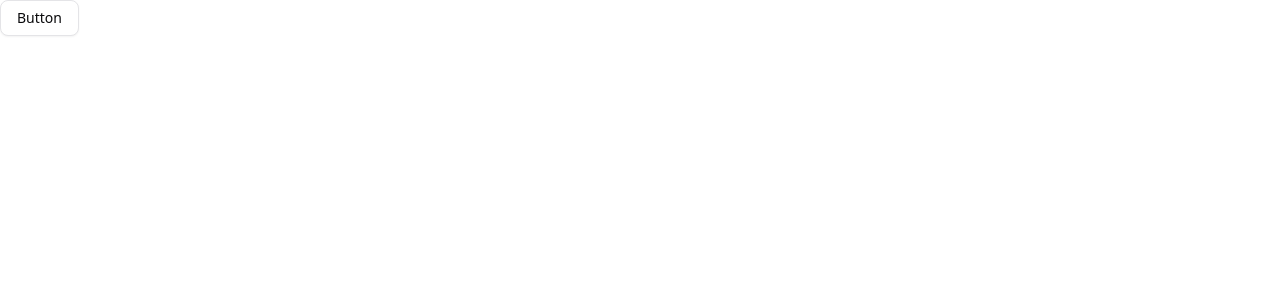
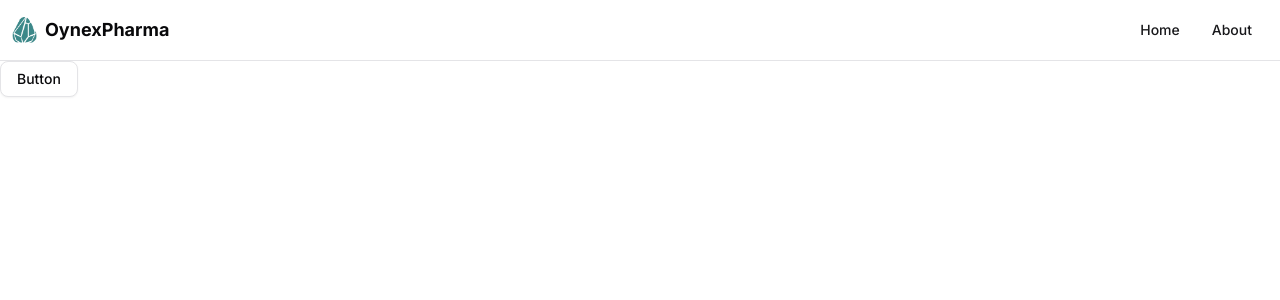
Before and after one commit to Lumix-projects/oynex, a Next.js app: page / in a window 1280 px wide. Shown: the top 300 px of the page. Built offline with nearby package versions, Linux system fonts and the light colour scheme.

Commit message:
add font inter

```diff
--- a/src/app/globals.css
+++ b/src/app/globals.css
@@ -4,6 +4,7 @@
 @custom-variant dark (&:is(.dark *));
 
 @theme inline {
+  --font-inter: var(--font-inter);
   --color-main: var(--main);
   --color-background: var(--background);
   --color-foreground: var(--foreground);
--- a/src/app/layout.tsx
+++ b/src/app/layout.tsx
@@ -1,15 +1,11 @@
 import type { Metadata } from "next";
-import { Geist, Geist_Mono } from "next/font/google";
+import { Inter } from "next/font/google";
 import "./globals.css";
 import { ThemeProvider } from "next-themes";
+import Navbar from "@/components/shared/Navbar";
 
-const geistSans = Geist({
-  variable: "--font-geist-sans",
-  subsets: ["latin"],
-});
-
-const geistMono = Geist_Mono({
-  variable: "--font-geist-mono",
+const inter = Inter({
+  variable: "--font-inter",
   subsets: ["latin"],
 });
 
@@ -25,16 +21,15 @@ export default function RootLayout({
 }>) {
   return (
     <html lang="en" suppressHydrationWarning>
-      <body
-        className={`${geistSans.variable} ${geistMono.variable} antialiased`}
-      >
+      <body className={`${inter.variable} antialiased font-inter`}>
         <ThemeProvider
           attribute="class"
           defaultTheme="system"
           enableSystem
           disableTransitionOnChange
         >
-          {children}
+          <Navbar />
+          <main>{children}</main>
         </ThemeProvider>
       </body>
     </html>
--- /dev/null
+++ b/src/components/shared/Navbar.tsx
@@ -0,0 +1,31 @@
+import { Home, User } from "lucide-react";
+import Image from "next/image";
+import Link from "next/link";
+import { Button } from "../ui/button";
+
+export default function Navbar() {
+  const navLinks = [
+    { name: "Home", href: "/", icon: Home },
+    { name: "About", href: "/about", icon: User },
+  ];
+
+  return (
+    <header className="border-b">
+      <nav className="container mx-auto flex justify-between p-3">
+        <Link href="/" className="flex gap-2 items-center">
+          <Image src="/logo.png" alt="company logo" width={25} height={25} />
+          <h6 className="font-bold text-lg">OynexPharma</h6>
+        </Link>
+
+        {/* Desktop Links */}
+        <div>
+          {navLinks.map((link, index) => (
+            <Button key={index} asChild variant="link">
+              <Link href={link.href}>{link.name}</Link>
+            </Button>
+          ))}
+        </div>
+      </nav>
+    </header>
+  );
+}
```
